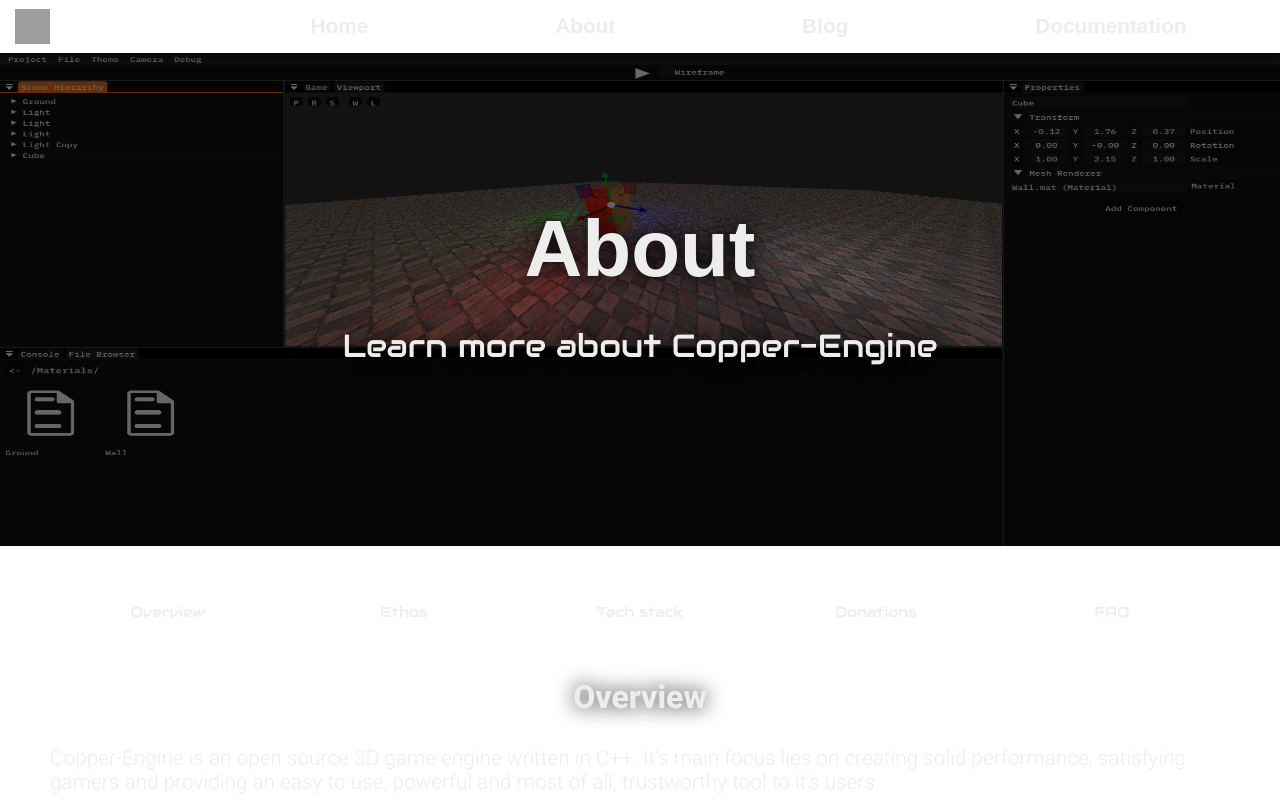
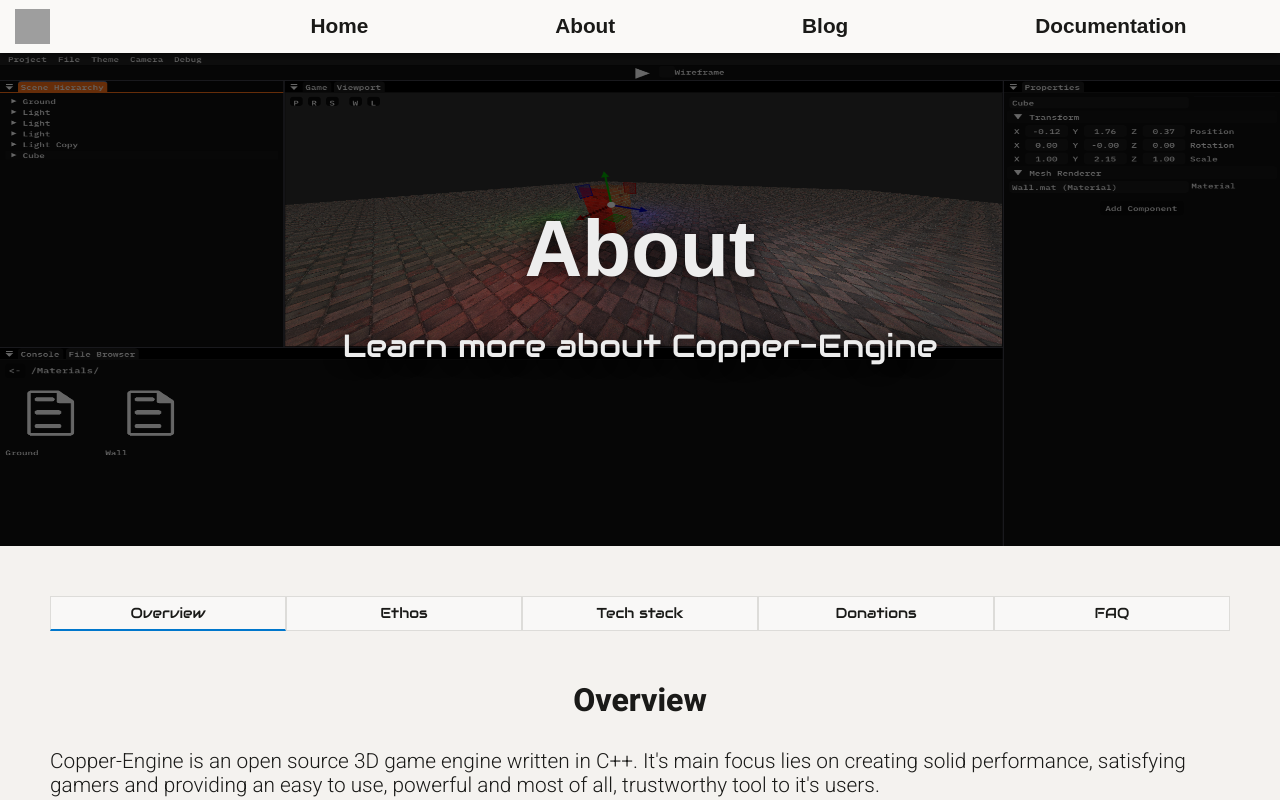
Before and after one commit to OfficialKrisHass/Copper-Engine-Web, a Next.js app in the folder webapp/: page /about in a window 1280 px wide. Shown: the top 800 px of the page. Built offline with nearby package versions, Linux system fonts and the light colour scheme; grey boxes are pictures that could not be loaded; a web font is replaced by a local one.

Commit message:
First article and light mode

```diff
--- a/webapp/app/about/page.module.css
+++ b/webapp/app/about/page.module.css
@@ -14,6 +14,7 @@
 }
 
 .headerText {
+    color: #ededed;
     background-color: rgba(0, 0, 0, 0.6);
     z-index: 1;
     padding: 150px 0px;
--- a/webapp/app/components/Articles/ArticleList.module.css
+++ b/webapp/app/components/Articles/ArticleList.module.css
@@ -31,7 +31,7 @@
     max-width: 100%;
 }
 .info p {
-    --max-lines: 3;
+    --max-lines: 10;
     max-height: calc(1rem * var(--max-lines));
     overflow: hidden;
 }
--- a/webapp/app/globals.css
+++ b/webapp/app/globals.css
@@ -1,5 +1,37 @@
 :root {
-  --base-color: #ffffff;
+  --base-color: #f4f2ef;
+  --base-color-secondary: #ebe8e5;
+  --dark-color: #ffffff;
+  --dark-color-secondary: #f9f8f7;
+  --card-color: #ffffff;
+  --accent-color: #0077cc;
+  --accent-color-secondary: #005999;
+  --text-color: #1a1a18;
+  --text-color-secondary: #d15c00;
+  --button-color: var(--dark-color);
+
+  --link-color: var(--text-color-secondary);
+  --link-color-hover: #b84f00;
+
+  --navbar-base-color: rgba(250, 249, 247, 1);
+
+  --base-color-hover: #eae8e5;
+  --base-color-secondary-hover: #e2dfdc;
+  --dark-color-hover: #f5f4f3;
+  --card-color-hover: #faf9f8;
+  --button-color-hover: #e1781a;
+
+  --box-shadow: 0px 0px 15px rgba(0, 0, 0, 0.2);
+  --box-shadow-small: 0px 0px 6px rgba(0, 0, 0, 0.1);
+
+  --code-bg-color: #f5f3f0;
+
+  --table-head-color: #f0eeeb;
+  --table-row-color: #fafafa;
+  --table-row-color-secondary: #f5f4f3;
+  --table-border-color: #dddcd9;
+
+  --page-full-height: calc(100vh - calc(2rem + 0.9rem));
 }
 
 html,
@@ -9,7 +41,7 @@ body {
 }
 
 body {
-  color: #ededed;
+  color: var(--text-color);
   background: var(--base-color);
   font-family: var(--font-main);
   -webkit-font-smoothing: antialiased;
@@ -26,7 +58,7 @@ h2 {
     font-size: 2rem;
     font-weight: 800;
     margin-bottom: 30px;
-    text-shadow: 0 0 20px rgba(0, 0, 0, 0.9);
+
 }
 h3 {
     font-size: 1.6rem;
@@ -72,6 +104,14 @@ a:hover {
 }
 
 @media (prefers-color-scheme: dark) {
+  html {
+    color-scheme: dark;
+  }
+
+  h2 {
+    text-shadow: 0 0 20px rgba(0, 0, 0, 0.9);
+  }
+
   :root {
     --base-color: #100e0c;
     --base-color-secondary: #131211;
--- a/webapp/app/page.module.css
+++ b/webapp/app/page.module.css
@@ -37,6 +37,7 @@
 /* Hero */
 
 .hero {
+  color: #ededed;
   position: relative;
   top: 0px;
   width: 100%;
```
Also changed, not shown: webapp/public/articles/Test-article.md (deleted, +0 -5 lines), webapp/public/articles/first-article.md (added, +67 -0 lines), webapp/public/articles/first-copper-article.md (deleted, +0 -62 lines), webapp/public/articles/media/FirstArticleThumbnail.png (added), 1 other file (tests, documents, lock files or other folders).
